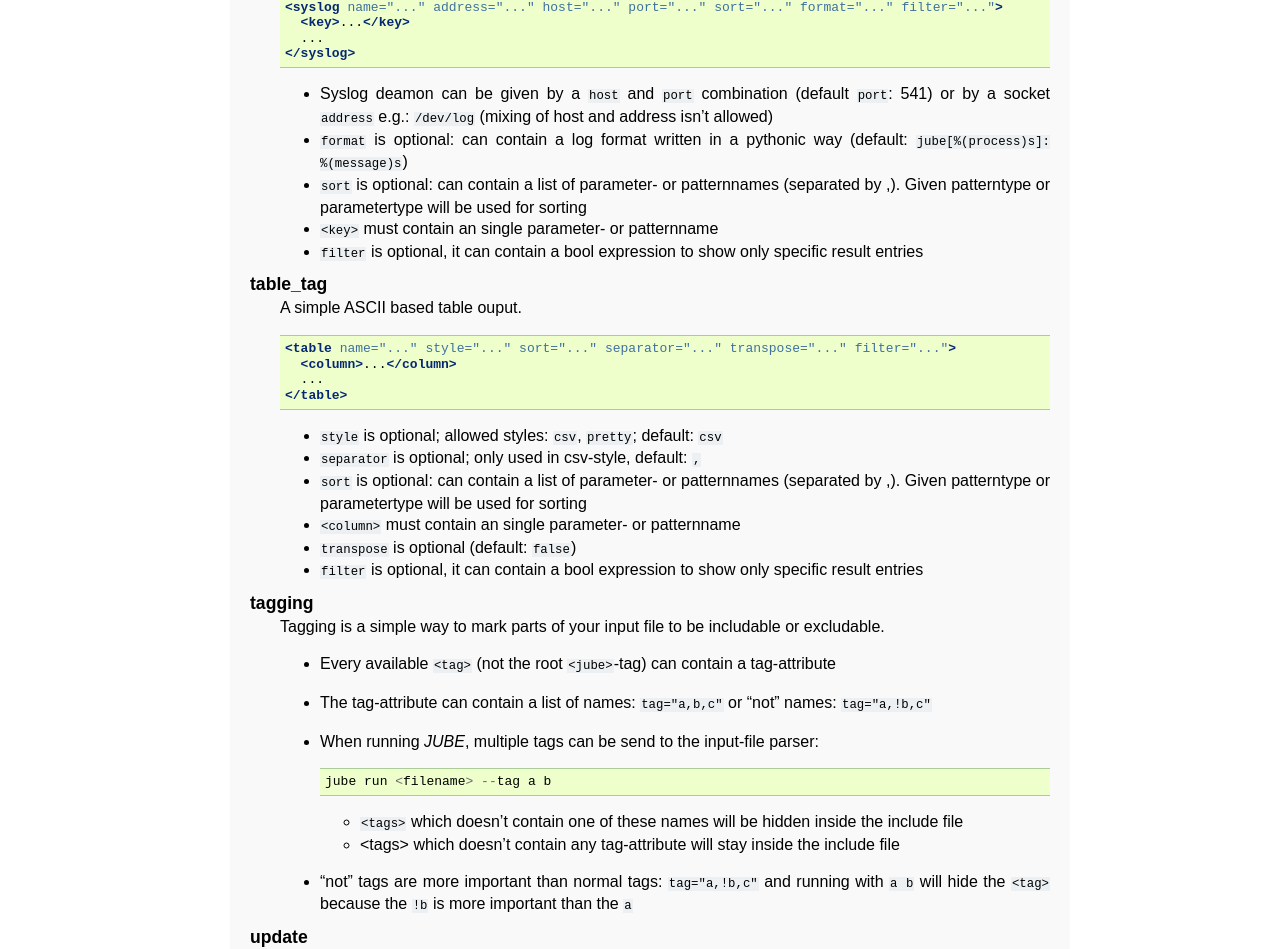
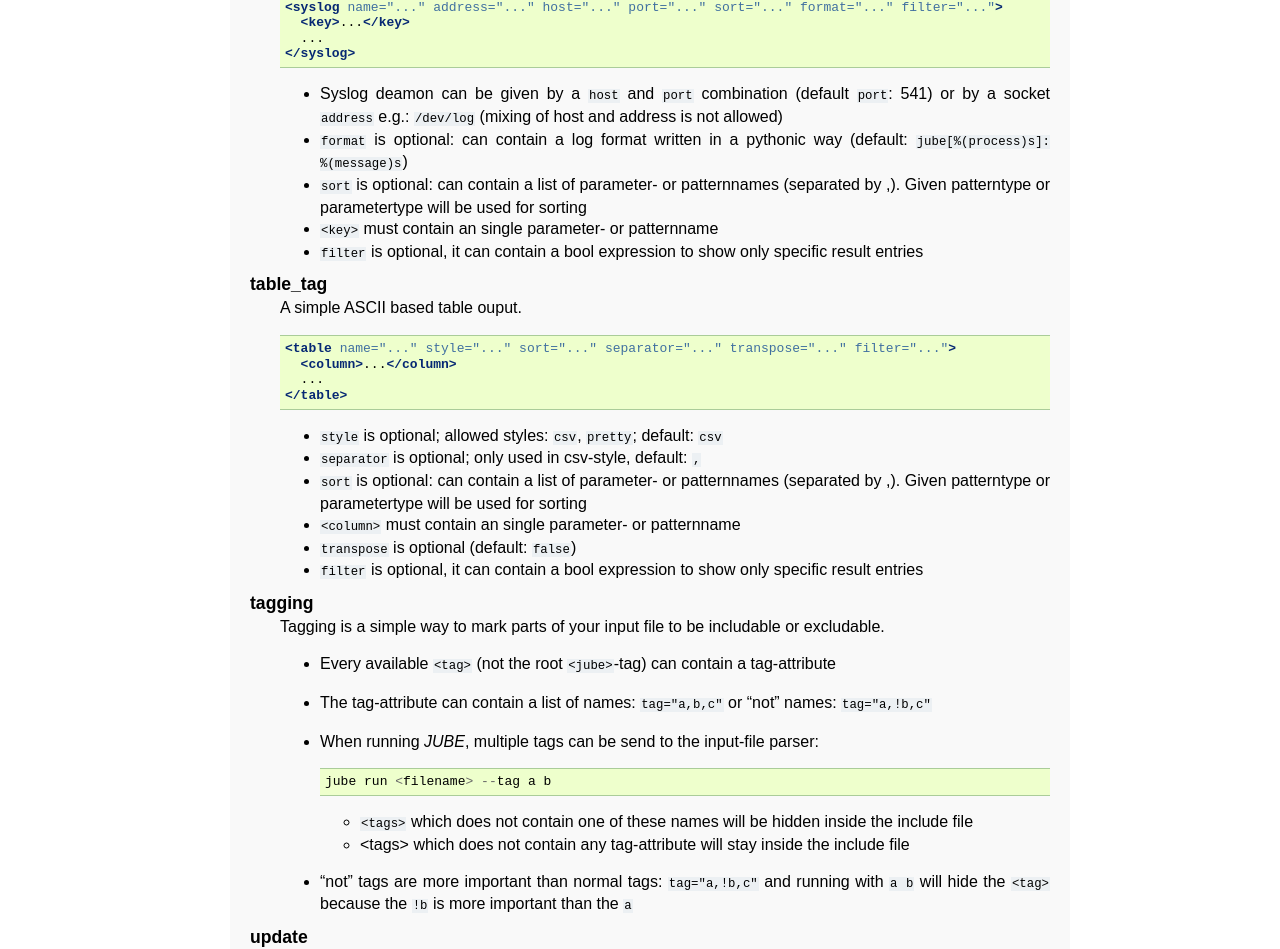
Before and after one commit to FZJ-JSC/JUBE, a Sphinx documentation site: the page built from docs/glossar.rst, in a window 1280 px wide and 1400 px high, scrolled down 12540 px. Shown: the part 203-1152 px from the top of the window. Built offline with Sphinx 7.4.7, drawn with Linux system fonts in a browser that asks for light colours; some of the changed text lies outside the part shown.

Commit message:
Summary: "can not" -> "cannot", "doesn't" -> "does not"

```diff
--- a/docs/advanced.rst
+++ b/docs/advanced.rst
@@ -195,7 +195,7 @@ The submit command is a normal *Shell* command so there are no special *JUBE* ta
 
 There are two new attributes:
 
-  * ``done_file`` inside the ``<do>`` allows you to set a filename/path to a file which should be used by the jobfile to mark the end of execution. *JUBE* doesn't know when the job ends.
+  * ``done_file`` inside the ``<do>`` allows you to set a filename/path to a file which should be used by the jobfile to mark the end of execution. *JUBE* does not know when the job ends.
     Normally it will return when the *Shell* command was finished. When using a jobsystem we had to wait until the jobfile was executed. If *JUBE* found a
     ``<do>`` containing a ``done_file`` attribute *JUBE* will return directly and will not continue automatically until the ``done_file`` exists. If you want to check the current status
     of your running steps and continue the benchmark process if possible you can type::
--- a/docs/faq.rst
+++ b/docs/faq.rst
@@ -170,7 +170,7 @@ If you want to use a file dependent patternset you can move the use to an ``<fil
       </analyse>
    </analyser>
 
-This avoids the generation of uncorrect result entries. A ``from=...`` option isn't available in this case. Instead you
+This avoids the generation of uncorrect result entries. A ``from=...`` option is not available in this case. Instead you
 can copy the patternset first to your local file by using the ``init_with`` attribute.
 
 Due to the independet result_entries, you will end up with the following result table if you mix the extracted pattern:
@@ -187,7 +187,7 @@ Due to the independet result_entries, you will end up with the following result
                  |               |           13
 
 The different ``<analyse>`` were not combined. So you end up with independet result lines for each workpackage. *JUBE*
-doesn't see possible step dependencies in this point the user has to set the dependcies manually:
+does not see possible step dependencies in this point the user has to set the dependcies manually:
 
 .. code-block:: xml
 
--- a/docs/glossar.rst
+++ b/docs/glossar.rst
@@ -238,7 +238,7 @@ Glossary
                <parameter name="test3">bar</parameter>
              </parameterset>
 
-        * These two sets aren't compatible:
+        * These two sets are not compatible:
 
           .. code-block:: xml
 
@@ -589,7 +589,7 @@ Glossary
         </syslog>
 
      * Syslog deamon can be given by a ``host`` and ``port`` combination (default ``port``: 541) or
-       by a socket ``address`` e.g.: ``/dev/log`` (mixing of host and address isn't allowed)
+       by a socket ``address`` e.g.: ``/dev/log`` (mixing of host and address is not allowed)
      * ``format`` is optional: can contain a log format written in a pythonic way (default: ``jube[%(process)s]: %(message)s``)
      * ``sort`` is optional: can contain a list of parameter- or patternnames (separated by ,).
        Given patterntype or parametertype will be used for sorting
@@ -640,8 +640,8 @@ Glossary
 
           jube run <filename> --tag a b
 
-        * ``<tags>`` which doesn't contain one of these names will be hidden inside the include file
-        * <tags> which doesn't contain any tag-attribute will stay inside the include file
+        * ``<tags>`` which does not contain one of these names will be hidden inside the include file
+        * <tags> which does not contain any tag-attribute will stay inside the include file
 
       * "not" tags are more important than normal tags: ``tag="a,!b,c"`` and running with ``a b`` will hide the ``<tag>`` because
         the ``!b`` is more important than the ``a``
```
Also changed, not shown: other parts of docs/advanced.rst (+2 -2 lines), other parts of docs/glossar.rst (+4 -4 lines), docs/tutorial.rst (+4 -4 lines), 11 other files.
